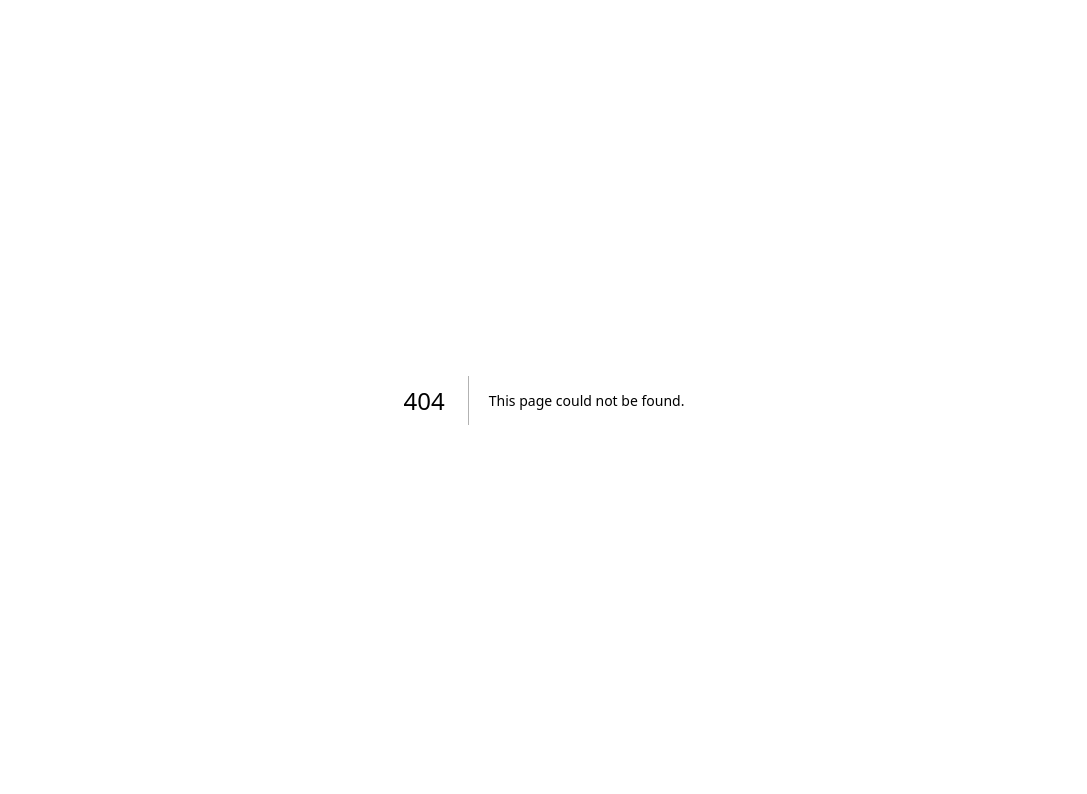
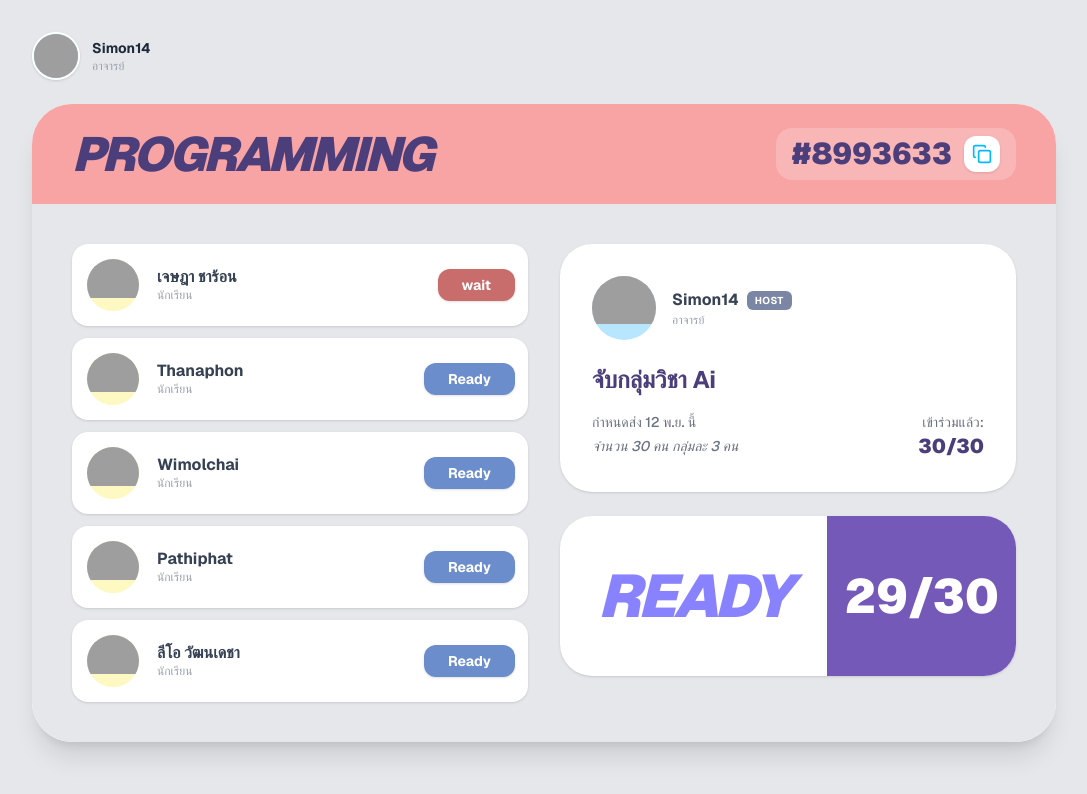
Before and after one commit to Oatto319/FinalProject, a Next.js app: page /create/wait in a window 1280 px wide. Before the commit this address had no page. Shown: the top 794 px of the page, without its empty margins (96-1183 px from the left). Built offline with nearby package versions, Linux system fonts and the light colour scheme; grey boxes are pictures that could not be loaded.

Commit message:
setup create wait page

```diff
--- /dev/null
+++ b/app/create/wait/page.tsx
@@ -0,0 +1,120 @@
+import React from 'react';
+import { Copy, Users } from 'lucide-react';
+
+const WaitingRoom = () => {
+  const students = [
+    { id: 1, name: 'เจษฎา ชาร้อน', role: 'นักเรียน', status: 'wait', avatar: 'https://api.dicebear.com/7.x/avataaars/svg?seed=Felix' },
+    { id: 2, name: 'Thanaphon', role: 'นักเรียน', status: 'ready', avatar: 'https://api.dicebear.com/7.x/avataaars/svg?seed=Aneka' },
+    { id: 3, name: 'Wimolchai', role: 'นักเรียน', status: 'ready', avatar: 'https://api.dicebear.com/7.x/avataaars/svg?seed=Wimolchai' },
+    { id: 4, name: 'Pathiphat', role: 'นักเรียน', status: 'ready', avatar: 'https://api.dicebear.com/7.x/avataaars/svg?seed=Pathiphat' },
+    { id: 5, name: 'ลีโอ วัฒนเดชา', role: 'นักเรียน', status: 'ready', avatar: 'https://api.dicebear.com/7.x/avataaars/svg?seed=Leo' },
+  ];
+
+  return (
+    <div className="min-h-screen bg-[#E5E7EB] p-4 md:p-8 font-sans flex flex-col items-center">
+      {/* Top Profile Bar */}
+      <div className="w-full max-w-5xl flex items-center gap-3 mb-6">
+        <div className="w-12 h-12 rounded-full overflow-hidden border-2 border-white shadow-sm">
+          <img src="https://api.dicebear.com/7.x/avataaars/svg?seed=Simon" alt="Host" className="w-full h-full bg-sky-300" />
+        </div>
+        <div>
+          <h3 className="font-bold text-gray-800 text-sm">Simon14</h3>
+          <p className="text-xs text-gray-400">อาจารย์</p>
+        </div>
+      </div>
+
+      <div className="w-full max-w-5xl bg-white rounded-[40px] shadow-xl overflow-hidden flex flex-col">
+        {/* Header Pink Section */}
+        <div className="bg-[#F8A4A4] p-6 md:px-10 flex flex-wrap items-center justify-between gap-4">
+          <h1 className="text-[#4B3E7A] text-4xl md:text-5xl font-black italic tracking-tighter">
+            PROGRAMMING
+          </h1>
+          <div className="flex items-center gap-3 bg-white/20 backdrop-blur-md px-4 py-2 rounded-2xl">
+            <span className="text-[#4B3E7A] text-2xl md:text-3xl font-black">#8993633</span>
+            <button className="p-2 bg-white rounded-xl shadow-sm text-sky-400 hover:bg-gray-50 transition-colors">
+              <Copy size={20} />
+            </button>
+          </div>
+        </div>
+
+        {/* Main Content Area */}
+        <div className="p-6 md:p-10 bg-[#E5E7EB] grid grid-cols-1 lg:grid-cols-2 gap-8">
+
+          {/* Left: Students List */}
+          <div className="flex flex-col gap-3">
+            {students.map((student) => (
+              <div
+                key={student.id}
+                className="bg-white rounded-2xl p-3 flex items-center justify-between shadow-sm border border-transparent hover:border-white transition-all"
+              >
+                <div className="flex items-center gap-4">
+                  <div className="w-14 h-14 rounded-full overflow-hidden bg-yellow-100 border-2 border-white">
+                    <img src={student.avatar} alt={student.name} />
+                  </div>
+                  <div>
+                    <h4 className="font-bold text-gray-700 leading-tight">{student.name}</h4>
+                    <p className="text-xs text-gray-400">{student.role}</p>
+                  </div>
+                </div>
+
+                <div className={`px-6 py-1.5 rounded-xl font-bold text-sm text-white shadow-sm
+                  ${student.status === 'ready' ? 'bg-[#6B8DCC]' : 'bg-[#C96C6C]'}
+                `}>
+                  {student.status === 'ready' ? 'Ready' : 'wait'}
+                </div>
+              </div>
+            ))}
+          </div>
+
+          {/* Right: Info & Status */}
+          <div className="flex flex-col gap-6">
+            {/* Room Info Card */}
+            <div className="bg-white rounded-[32px] p-8 shadow-sm flex flex-col gap-6 relative">
+              <div className="flex items-center gap-4">
+                <div className="w-16 h-16 rounded-full overflow-hidden bg-sky-200">
+                  <img src="https://api.dicebear.com/7.x/avataaars/svg?seed=Simon" alt="Host" />
+                </div>
+                <div>
+                  <div className="flex items-center gap-2">
+                    <h3 className="font-bold text-gray-700">Simon14</h3>
+                    <span className="bg-[#7B85A4] text-[10px] text-white px-2 py-0.5 rounded-md font-bold uppercase tracking-wider">Host</span>
+                  </div>
+                  <p className="text-xs text-gray-400 font-medium">อาจารย์</p>
+                </div>
+              </div>
+
+              <div className="space-y-4">
+                <h2 className="text-2xl font-bold text-[#4B3E7A]">จับกลุ่มวิชา Ai</h2>
+                <div className="grid grid-cols-2 gap-y-4">
+                  <div>
+                    <p className="text-sm text-gray-500 font-medium">กำหนดส่ง 12 พ.ย. นี้</p>
+                    <p className="text-sm text-gray-500 font-medium italic mt-1">จำนวน 30 คน กลุ่มละ 3 คน</p>
+                  </div>
+                  <div className="text-right">
+                    <p className="text-sm text-gray-500 font-medium">เข้าร่วมแล้ว:</p>
+                    <p className="text-xl font-black text-[#4B3E7A]">30/30</p>
+                  </div>
+                </div>
+              </div>
+            </div>
+
+            {/* Ready Status Big Card */}
+            <div className="bg-white rounded-[32px] overflow-hidden shadow-sm flex h-32 md:h-40">
+              <div className="flex-[3] flex items-center justify-center p-4">
+                <h1 className="text-5xl md:text-6xl font-black italic tracking-tighter text-[#6C63FF]/80 uppercase">
+                  READY
+                </h1>
+              </div>
+              <div className="flex-[2] bg-[#7559B8] flex flex-col items-center justify-center text-white p-4">
+                <span className="text-4xl md:text-5xl font-black">29/30</span>
+              </div>
+            </div>
+          </div>
+
+        </div>
+      </div>
+    </div>
+  );
+};
+
+export default WaitingRoom;
```
